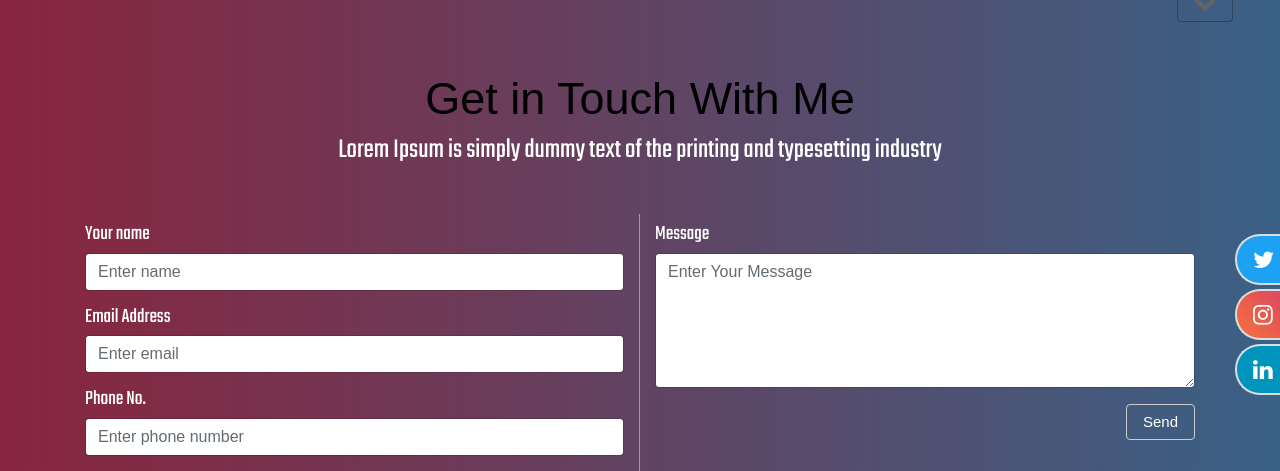
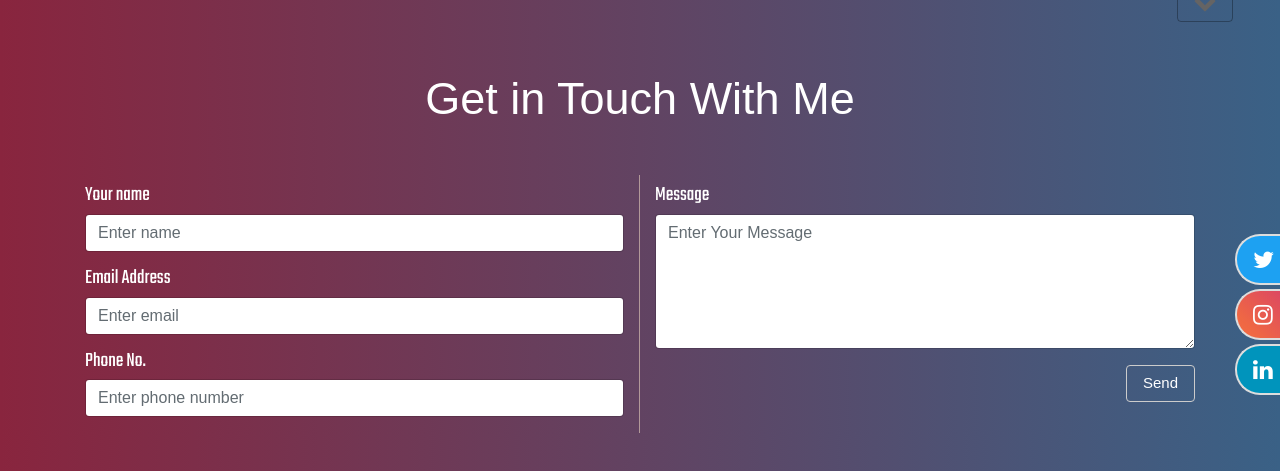
Before and after one commit to thetaPC/rachel_le, a PHP site: page /src/contact.php in a window 1280 px wide. Shown: the part 36-507 px from the top of the page. Run offline with PHP 8.4, Linux system fonts and the light colour scheme; data that the repository does not hold is empty; a stand-in replaces the project's code that opens the database connection; some libraries are stand-ins or nearby versions; some web fonts are replaced.

Commit message:
got rid of the second header. and went with white.

```diff
--- a/css/contact.css
+++ b/css/contact.css
@@ -5,7 +5,7 @@
 .content-header {
   /*font-family: 'Oleo Script', cursive;*/
   font-family: 'Muli', sans-serif;
-  color: black;
+  color: white;
   font-size: 45px;
 }
 
--- a/src/contact.php
+++ b/src/contact.php
@@ -31,7 +31,6 @@
     <div id="contact" class="cont-section">
 		<div class="section-content">
 			<h1 class="section-header"><span class="content-header">Get in Touch With Me</span></h1>
-			<h3>Lorem Ipsum is simply dummy text of the printing and typesetting industry</h3>
 		</div>
 		<div class="contact-section">
 			<div class="container">
```
